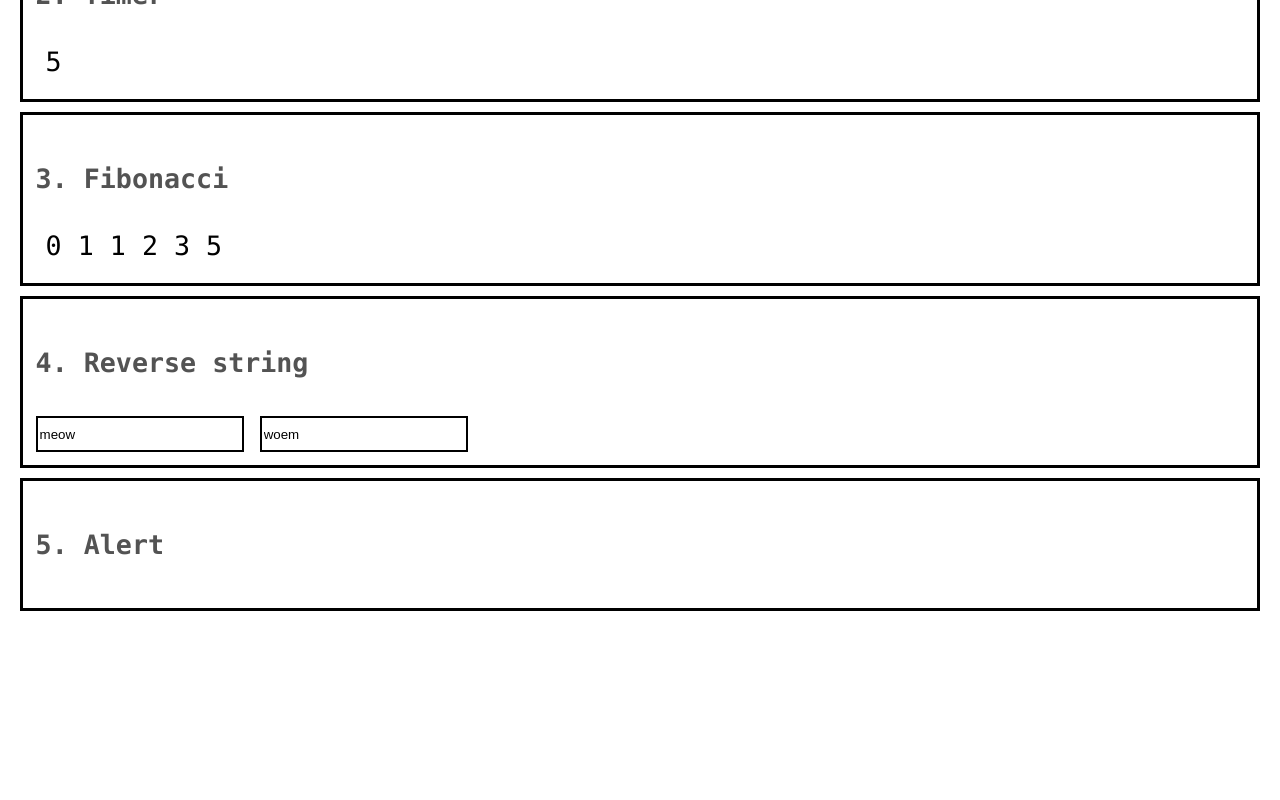
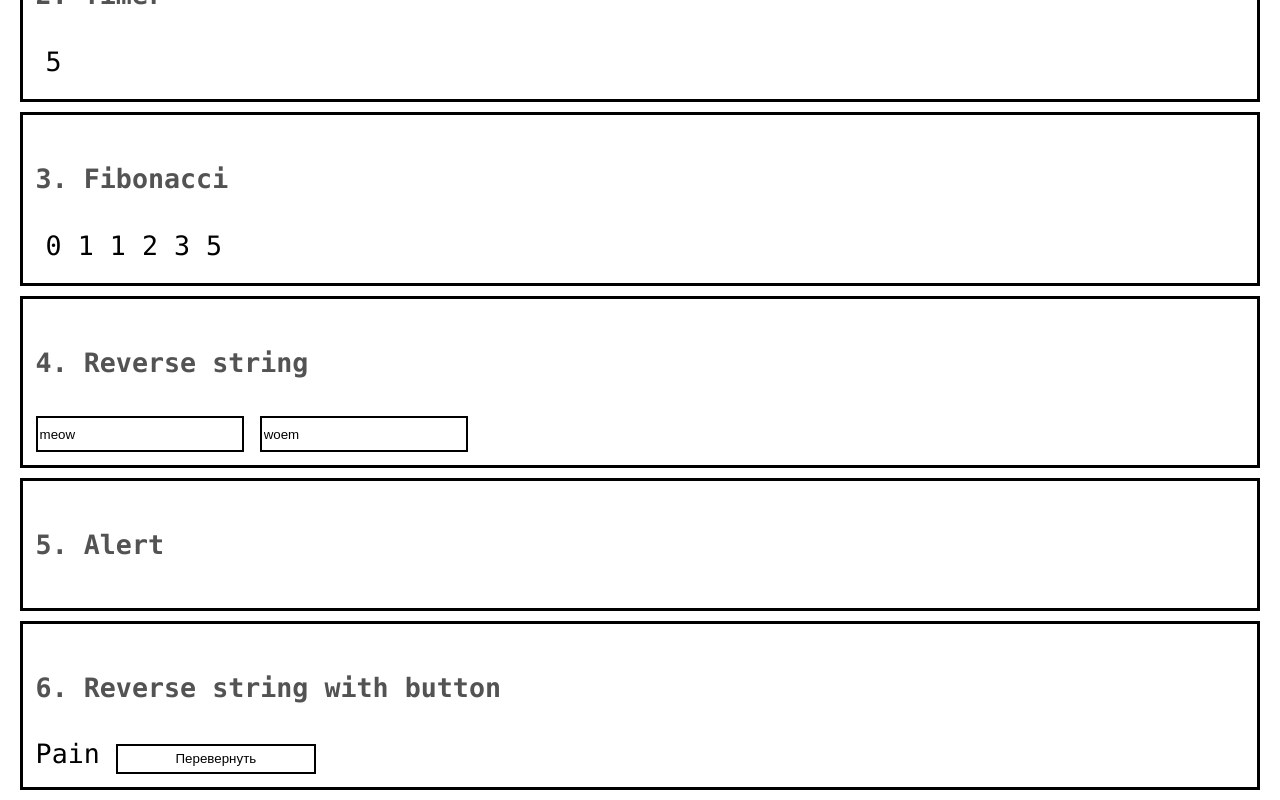
Before and after one commit to Xumeparu/exam, a React (Create React App) app: page / in a window 1280 px wide. Shown: the part 335-1135 px from the top of the page. Before the commit the page ends 956 px from the top, so only its background shows below. Built offline with nearby package versions, Linux system fonts and the light colour scheme.

Commit message:
Added ReverseStringWithButton component

```diff
--- a/src/App.css
+++ b/src/App.css
@@ -39,3 +39,13 @@ input {
   border-style: solid;
   border-color: #000000;
 }
+
+button {
+  height: 30px;
+  width: 200px;
+
+  border-style: solid;
+  border-color: #000000;
+
+  background-color: #ffffff;
+}
--- a/src/App.js
+++ b/src/App.js
@@ -4,6 +4,7 @@ import Timer from './components/Timer/Timer';
 import Fibonacci from './components/Fibonacci/Fibonacci';
 import ReverseString from './components/ReverseString/ReverseString';
 import Alert from './components/Alert/Alert';
+import ReverseStringWithButton from './components/ReverseStringWithButton/ReverseStringWithButton';
 
 export default function App() {
   return (
@@ -13,6 +14,7 @@ export default function App() {
         <Fibonacci />
         <ReverseString sourceString='meow'/>
         <Alert text='Я скоро спрячусь' delay={5}/>
+        <ReverseStringWithButton text='Pain'/>
       </>
 );
 }
--- a/src/components/ReverseString/ReverseString.js
+++ b/src/components/ReverseString/ReverseString.js
@@ -1,7 +1,7 @@
 import React from 'react';
 import '../../App.css';
 
-export default function ReverseString({sourceString}) {
+export default function ReverseString({ sourceString }) {
     function getReverseString() {
         return [...sourceString].reverse().join('');
     }
--- /dev/null
+++ b/src/components/ReverseStringWithButton/ReverseStringWithButton.js
@@ -0,0 +1,18 @@
+import React, {useState} from 'react';
+
+export default function ReverseStringWithButton({ text }) {
+    const [reverseString, setReverseString] = useState(text);
+
+    function getReverseString() {
+        setReverseString([...reverseString].reverse().join(''));
+    }
+
+    return (
+        <div className='block'>
+            <h4>6. Reverse string with button</h4>
+            <label>{reverseString}</label>
+            &nbsp;
+            <button onClick={getReverseString}>Перевернуть</button>
+        </div>
+    );
+}
```
Also changed, not shown: 1 other file (tests, documents, lock files or other folders).
